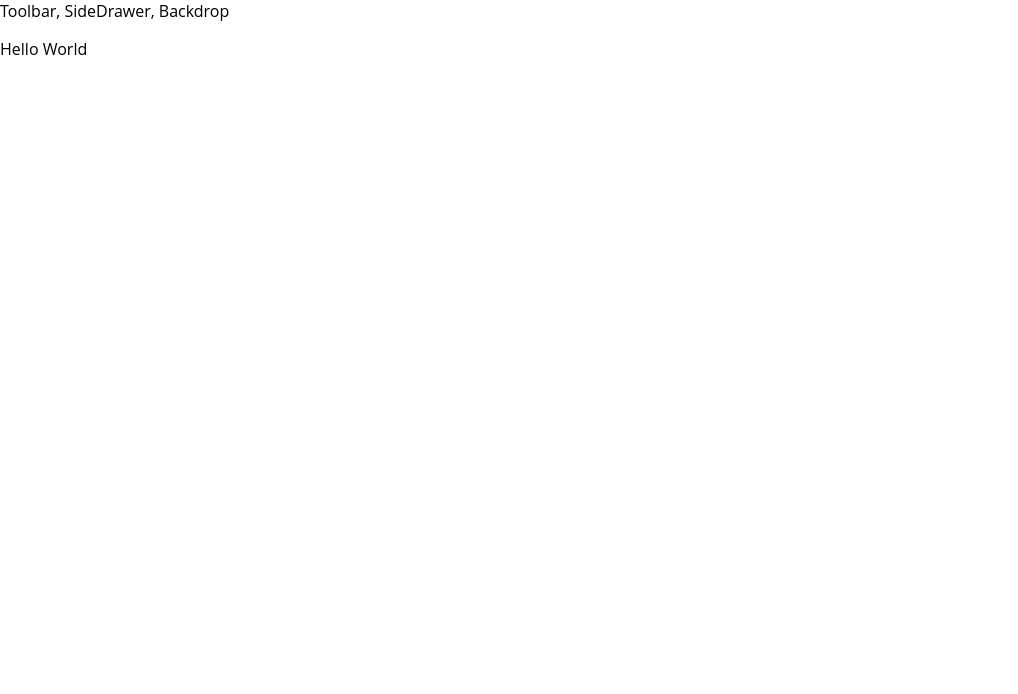
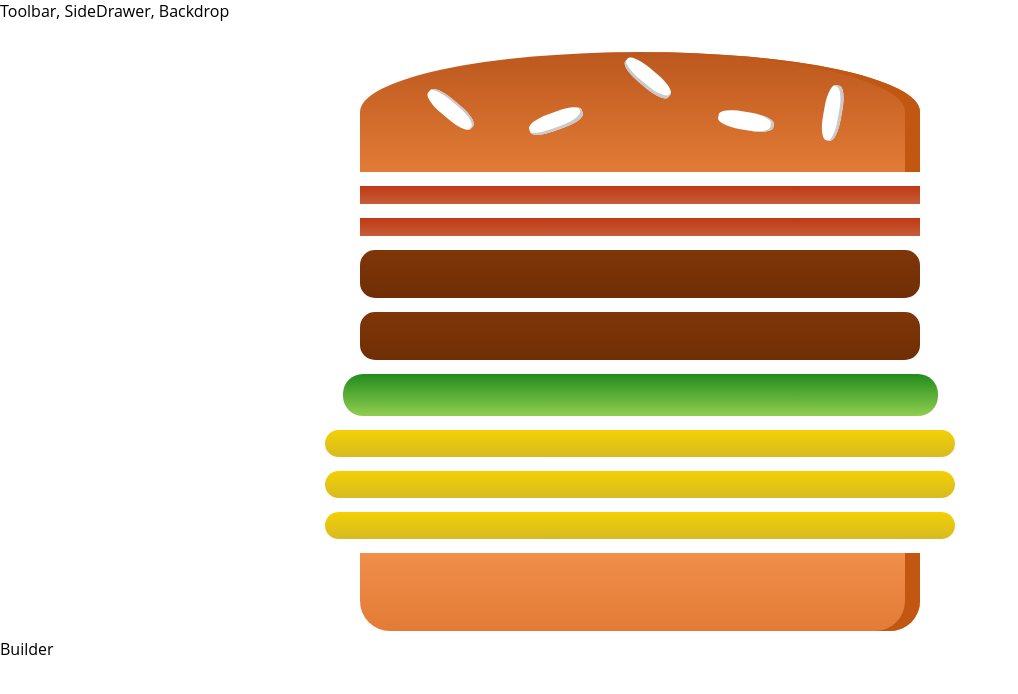
Before and after one commit to candiko/maximilian, a React app in the folder Section08-BurgerBuilder_v01/burger-builder/: page / in a window 1280 px wide. Shown: the top 694 px of the page, without its empty margins (0-1018 px from the left). Built offline with nearby package versions, Linux system fonts and the light colour scheme; the HTML template or start-up script is replaced by a standard one.

Commit message:
First burger

```diff
--- a/Section08-BurgerBuilder_v01/burger-builder/package.json
+++ b/Section08-BurgerBuilder_v01/burger-builder/package.json
@@ -31,6 +31,7 @@
     "postcss-flexbugs-fixes": "3.2.0",
     "postcss-loader": "2.0.8",
     "promise": "8.0.1",
+    "prop-types": "^15.6.1",
     "raf": "3.4.0",
     "react": "^16.3.2",
     "react-dev-utils": "^5.0.1",
--- a/Section08-BurgerBuilder_v01/burger-builder/src/App.js
+++ b/Section08-BurgerBuilder_v01/burger-builder/src/App.js
@@ -1,12 +1,12 @@
 import React, { Component } from "react";
 import Layout from "./components/Layout/Layout";
-
+import BurgerBuilder from "./containers/BurgerBuilder/BurgerBuilder";
 class App extends Component {
   render() {
     return (
       <div>
         <Layout>
-          <p>Hello World</p>
+          <BurgerBuilder />
         </Layout>
       </div>
     );
--- /dev/null
+++ b/Section08-BurgerBuilder_v01/burger-builder/src/components/Burger/Burger.css
@@ -0,0 +1,30 @@
+.Burger {
+  width: 100%;
+  margin: auto;
+  height: 250px;
+  overflow: scroll;
+  text-align: center;
+  font-weight: bold;
+  font-size: 1.2rem;
+}
+
+@media (min-width: 500px) and (min-height: 400px) {
+  .Burger {
+    width: 350px;
+    height: 300px;
+  }
+}
+
+@media (min-width: 500px) and (min-height: 401px) {
+  .Burger {
+    width: 700px;
+    height: 600px;
+  }
+}
+
+@media (min-width: 1000px) and (min-height: 700px) {
+  .Burger {
+    width: 700px;
+    height: 600px;
+  }
+}
--- /dev/null
+++ b/Section08-BurgerBuilder_v01/burger-builder/src/components/Burger/Burger.js
@@ -0,0 +1,32 @@
+import React from "react";
+import PropTypes from "prop-types";
+import BurgerIngredient from "./BurgerIngredient/BurgerIngredient";
+import classes from "./Burger.css";
+
+const burger = props => {
+  let ingredients = Object.keys(props.ingredients)
+    .map(igKey => {
+      return [...Array(props.ingredients[igKey])].map((_, index) => {
+        return <BurgerIngredient key={igKey + index} type={igKey} />;
+      });
+    })
+    .reduce((arr, el) => arr.concat(el), []);
+
+  if (ingredients.length === 0) {
+    ingredients = <p>Please add ingredients to make the burger whole again.</p>;
+  }
+
+  return (
+    <div className={classes.Burger}>
+      <BurgerIngredient type="bread-top" />
+      {ingredients}
+      <BurgerIngredient type="bread-bottom" />
+    </div>
+  );
+};
+
+burger.propTypes = {
+  ingredients: PropTypes.object.isRequired
+};
+
+export default burger;
--- /dev/null
+++ b/Section08-BurgerBuilder_v01/burger-builder/src/components/Burger/BurgerIngredient/BurgerIngredient.css
@@ -0,0 +1,112 @@
+.BreadBottom {
+  height: 13%;
+  width: 80%;
+  background: linear-gradient(#f08e4a, #e27b36);
+  border-radius: 0 0 30px 30px;
+  box-shadow: inset -15px 0 #c15711;
+  margin: 2% auto;
+}
+
+.BreadTop {
+  height: 20%;
+  width: 80%;
+  background: linear-gradient(#bc581e, #e27b36);
+  border-radius: 50% 50% 0 0;
+  box-shadow: inset -15px 0 #c15711;
+  margin: 2% auto;
+  position: relative;
+}
+
+.Seeds1 {
+  width: 10%;
+  height: 15%;
+  position: absolute;
+  background-color: white;
+  left: 30%;
+  top: 50%;
+  border-radius: 40%;
+  transform: rotate(-20deg);
+  box-shadow: inset -2px -3px #c9c9c9;
+}
+
+.Seeds1:after {
+  content: "";
+  width: 100%;
+  height: 100%;
+  position: absolute;
+  background-color: white;
+  left: -170%;
+  top: -260%;
+  border-radius: 40%;
+  transform: rotate(60deg);
+  box-shadow: inset -1px 2px #c9c9c9;
+}
+
+.Seeds1:before {
+  content: "";
+  width: 100%;
+  height: 100%;
+  position: absolute;
+  background-color: white;
+  left: 180%;
+  top: -50%;
+  border-radius: 40%;
+  transform: rotate(60deg);
+  box-shadow: inset -1px -3px #c9c9c9;
+}
+
+.Seeds2 {
+  width: 10%;
+  height: 15%;
+  position: absolute;
+  background-color: white;
+  left: 64%;
+  top: 50%;
+  border-radius: 40%;
+  transform: rotate(10deg);
+  box-shadow: inset -3px 0 #c9c9c9;
+}
+
+.Seeds2:before {
+  content: "";
+  width: 100%;
+  height: 100%;
+  position: absolute;
+  background-color: white;
+  left: 150%;
+  top: -130%;
+  border-radius: 40%;
+  transform: rotate(90deg);
+  box-shadow: inset 1px 3px #c9c9c9;
+}
+
+.Meat {
+  width: 80%;
+  height: 8%;
+  background: linear-gradient(#7f3608, #702e05);
+  margin: 2% auto;
+  border-radius: 15px;
+}
+
+.Cheese {
+  width: 90%;
+  height: 4.5%;
+  margin: 2% auto;
+  background: linear-gradient(#f4d004, #d6bb22);
+  border-radius: 20px;
+}
+
+.Salad {
+  width: 85%;
+  height: 7%;
+  margin: 2% auto;
+  background: linear-gradient(#228c1d, #91ce50);
+  border-radius: 20px;
+}
+
+.Bacon {
+  width: 80%;
+  height: 3%;
+  background: linear-gradient(#bf3813, #c45e38);
+  margin: 2% auto;
+}
--- /dev/null
+++ b/Section08-BurgerBuilder_v01/burger-builder/src/components/Burger/BurgerIngredient/BurgerIngredient.js
@@ -0,0 +1,45 @@
+import React from "react";
+import PropTypes from "prop-types";
+import classes from "./BurgerIngredient.css";
+
+const burgerIngredient = props => {
+  let ingredient = null;
+
+  switch (props.type) {
+    case "bread-bottom":
+      ingredient = <div className={classes.BreadBottom} />;
+      break;
+
+    case "bread-top":
+      ingredient = (
+        <div className={classes.BreadTop}>
+          <div className={classes.Seeds1} />
+          <div className={classes.Seeds2} />
+        </div>
+      );
+      break;
+    case "meat":
+      ingredient = <div className={classes.Meat} />;
+      break;
+    case "cheese":
+      ingredient = <div className={classes.Cheese} />;
+      break;
+    case "salad":
+      ingredient = <div className={classes.Salad} />;
+      break;
+    case "bacon":
+      ingredient = <div className={classes.Bacon} />;
+      break;
+    default:
+      ingredient = null;
+      break;
+  }
+
+  return ingredient;
+};
+
+burgerIngredient.propTypes = {
+  type: PropTypes.string.isRequired
+};
+
+export default burgerIngredient;
--- /dev/null
+++ b/Section08-BurgerBuilder_v01/burger-builder/src/components/Layout/Layout.css
@@ -0,0 +1,3 @@
+.Content {
+  margin-top: 16px;
+}
--- a/Section08-BurgerBuilder_v01/burger-builder/src/components/Layout/Layout.js
+++ b/Section08-BurgerBuilder_v01/burger-builder/src/components/Layout/Layout.js
@@ -1,10 +1,11 @@
 import React from "react";
 import Auxi from "../../hoc/Auxi";
+import classes from "./Layout.css";
 
 const layout = props => (
   <Auxi>
     <div>Toolbar, SideDrawer, Backdrop</div>
-    <main>{props.children}</main>
+    <main className={classes.Content}>{props.children}</main>
   </Auxi>
 );
 
--- /dev/null
+++ b/Section08-BurgerBuilder_v01/burger-builder/src/containers/BurgerBuilder/BurgerBuilder.js
@@ -0,0 +1,25 @@
+import React, { Component } from "react";
+import Auxi from "../../hoc/Auxi";
+import Burger from "../../components/Burger/Burger";
+
+class BurgerBuilder extends Component {
+  state = {
+    ingredients: {
+      bacon: 2,
+      meat: 2,
+      salad: 1,
+      cheese: 3
+    }
+  };
+
+  render() {
+    return (
+      <Auxi>
+        <Burger ingredients={this.state.ingredients} />
+        <div>Builder</div>
+      </Auxi>
+    );
+  }
+}
+
+export default BurgerBuilder;
```
